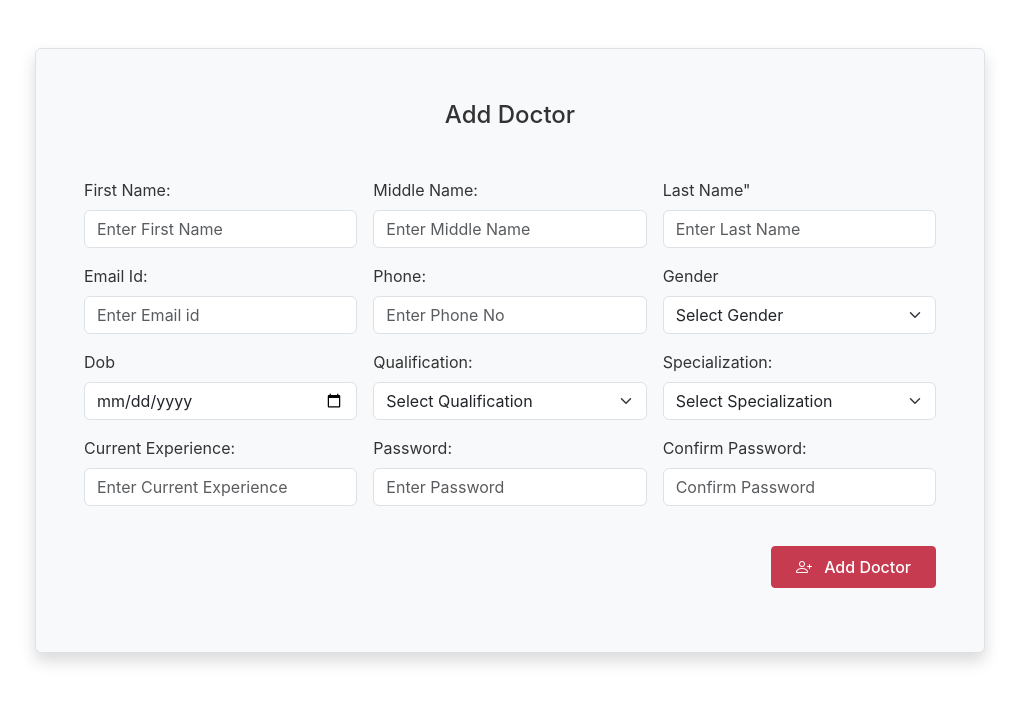
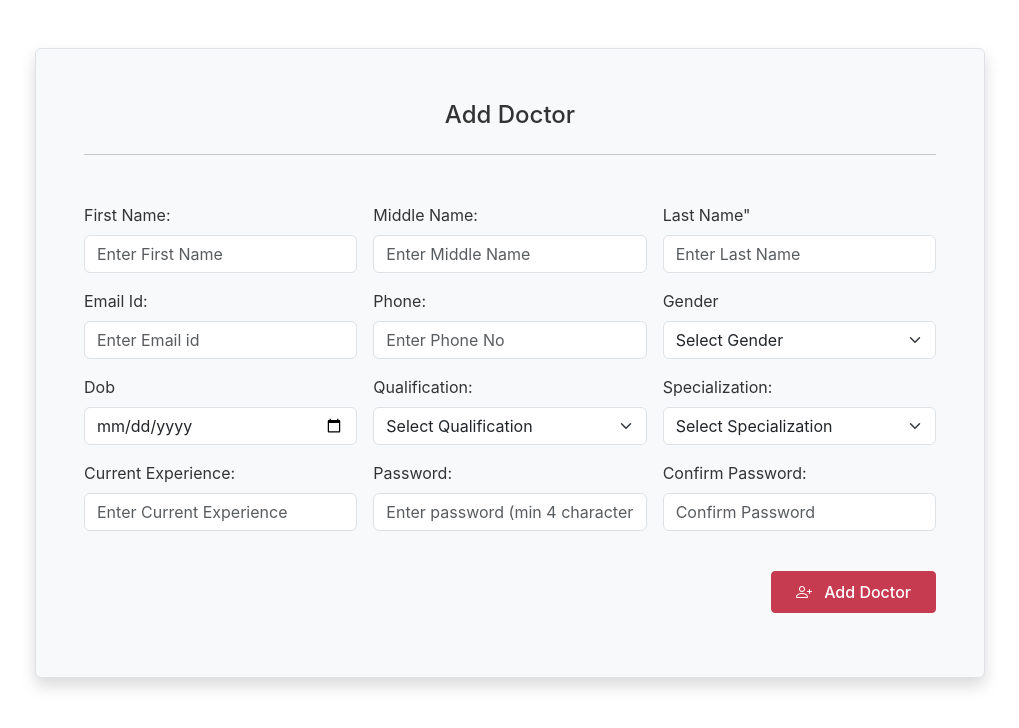
Before and after one commit to alexlison/PawDerma-Frontend, a React (Create React App) app: page /doctorSignin in a window 1280 px wide. Shown: the top 728 px of the page, without its empty margins (130-1149 px from the left). Built offline with nearby package versions, Linux system fonts and the light colour scheme.

Commit message:
DoctorSignUp is Updated with token Authentication

```diff
--- a/src/Components/DoctorSignUp.jsx
+++ b/src/Components/DoctorSignUp.jsx
@@ -3,7 +3,13 @@ import React, { useState } from "react";
 import { useNavigate } from "react-router-dom";
 
 const DoctorSignUp = () => {
+
   const navigate = useNavigate();
+
+
+  const [token,changeToken] = useState(sessionStorage.getItem("token"))
+
+  console.log("Token:", token);
 
   const [input, changeInput] = useState({
     fname: "",
@@ -91,8 +97,9 @@ const DoctorSignUp = () => {
       };
 
       axios
-        .post("http://localhost:4000/doctorSignUp", newInput)
+        .post("http://localhost:4000/doctorSignUp", newInput,{ headers : { token:token,"Content-Type":"application/json" } } )
         .then((response) => {
+
           if (response.data.Status === "Success") {
             navigate("/viewDoctor");
           } else if (response.data.Status === "EmailExists") {
@@ -116,7 +123,8 @@ const DoctorSignUp = () => {
         className="container  p-5 pt-1 bg-light border rounded shadow mt-5 mb-5"
         style={{ maxWidth: "950px" }}
       >
-        <h4 className="m-5 text-center bold">Add Doctor</h4>
+        <h4 className="m-4 mt-5 my-formheading text-center">Add Doctor</h4>
+        <hr className="mb-5 mt-4 my-hr" />
         <div className="row">
           <div className="col col-12 col-sm-12 col-md-12 col-lg-12 col-xl-12 col-xxl-12">
             <div className="row g-3">
@@ -360,7 +368,7 @@ const DoctorSignUp = () => {
                   className={`form-control ${
                     errors.password ? "is-invalid" : ""
                   }`}
-                  placeholder="Enter Password"
+                  placeholder="Enter password (min 4 characters)"
                   name="password"
                   value={input.password}
                   onChange={inputHandler}
--- a/src/Components/SignIn.jsx
+++ b/src/Components/SignIn.jsx
@@ -73,13 +73,13 @@ const readValues = () =>{
            if (userType === "cat_owner") {
             navigate("/home");
           } else if (userType === "doctor") {
-            navigate("/doctorhome");
+            navigate("/doctorPanel");
           } else if (userType === "attender") {
-            navigate("/attenderhome");
+            navigate("/attenderPanel");
           } else if (userType === "admin") {
-            navigate("/adminhome");
+            navigate("/adminPanel");
           } else {
-            navigate("/home");
+            navigate("/");
           }
 
 
```
